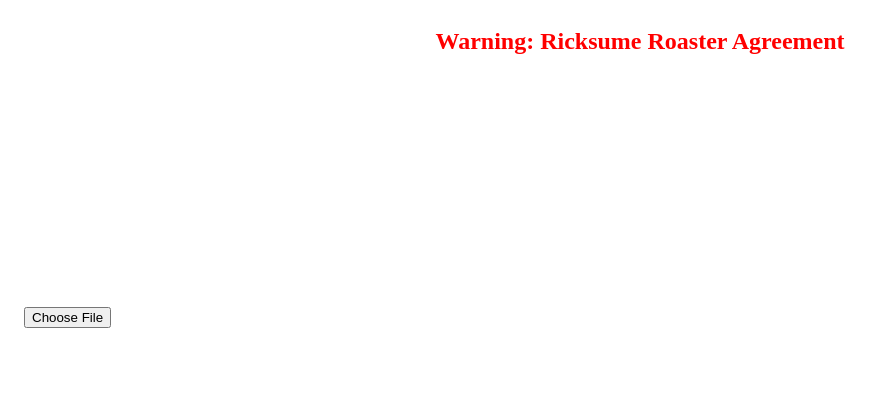
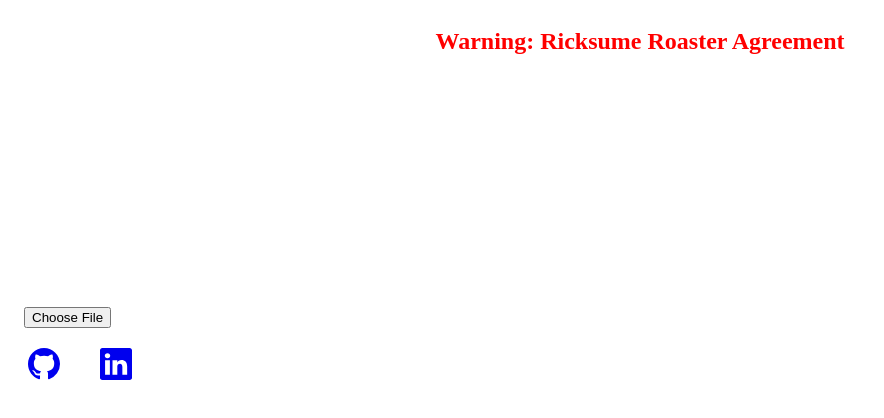
Before and after one commit to Rajshah1302/resume-roaster, a Next.js app: page / in a window 1280 px wide. Shown: the top 418 px of the page, without its empty margins (0-884 px from the left). Built offline with nearby package versions, Linux system fonts and the light colour scheme.

Commit message:
Add GitHub and LinkedIn icons with links to profile

```diff
--- a/src/app/page.js
+++ b/src/app/page.js
@@ -143,6 +143,50 @@
               </label>
             </div>
           ) : null}
+          <div style={{ display: "flex", alignItems: "center" }}>
+            <a
+              href="https://github.com/Rajshah1302"
+              target="_blank"
+              rel="noopener noreferrer"
+              color="white"
+            >
+              <svg
+                style={{
+                  margin: "20px",
+                  width: "32px",
+                  height: "32px",
+                }}
+                xmlns="http://www.w3.org/2000/svg"
+                fill="currentColor"
+                className="bi bi-github"
+                viewBox="0 0 16 16"
+              >
+                <path d="M8 0C3.58 0 0 3.58 0 8c0 3.54 2.29 6.53 5.47 7.59.4.07.55-.17.55-.38 0-.19-.01-.82-.01-1.49-2.01.37-2.53-.49-2.69-.94-.09-.23-.48-.94-.82-1.13-.28-.15-.68-.52-.01-.53.63-.01 1.08.58 1.23.82.72 1.21 1.87.87 2.33.66.07-.52.28-.87.51-1.07-1.78-.2-3.64-.89-3.64-3.95 0-.87.31-1.59.82-2.15-.08-.2-.36-1.02.08-2.12 0 0 .67-.21 2.2.82.64-.18 1.32-.27 2-.27s1.36.09 2 .27c1.53-1.04 2.2-.82 2.2-.82.44 1.1.16 1.92.08 2.12.51.56.82 1.27.82 2.15 0 3.07-1.87 3.75-3.65 3.95.29.25.54.73.54 1.48 0 1.07-.01 1.93-.01 2.2 0 .21.15.46.55.38A8.01 8.01 0 0 0 16 8c0-4.42-3.58-8-8-8" />
+              </svg>
+            </a>
+            <a
+              href="https://www.linkedin.com/in/raj-shah-81b10024a"
+              target="_blank"
+              rel="noopener noreferrer"
+              color="white"
+            >
+              <svg
+                style={{
+                  margin: "20px",
+                  width: "32px",
+                  height: "32px",
+                }}
+                xmlns="http://www.w3.org/2000/svg"
+                width="16"
+                height="16"
+                fill="currentColor"
+                class="bi bi-linkedin"
+                viewBox="0 0 16 16"
+              >
+                <path d="M0 1.146C0 .513.526 0 1.175 0h13.65C15.474 0 16 .513 16 1.146v13.708c0 .633-.526 1.146-1.175 1.146H1.175C.526 16 0 15.487 0 14.854zm4.943 12.248V6.169H2.542v7.225zm-1.2-8.212c.837 0 1.358-.554 1.358-1.248-.015-.709-.52-1.248-1.342-1.248S2.4 3.226 2.4 3.934c0 .694.521 1.248 1.327 1.248zm4.908 8.212V9.359c0-.216.016-.432.08-.586.173-.431.568-.878 1.232-.878.869 0 1.216.662 1.216 1.634v3.865h2.401V9.25c0-2.22-1.184-3.252-2.764-3.252-1.274 0-1.845.7-2.165 1.193v.025h-.016l.016-.025V6.169h-2.4c.03.678 0 7.225 0 7.225z" />
+              </svg>
+            </a>
+          </div>
         </div>
       </div>
     </main>
```
